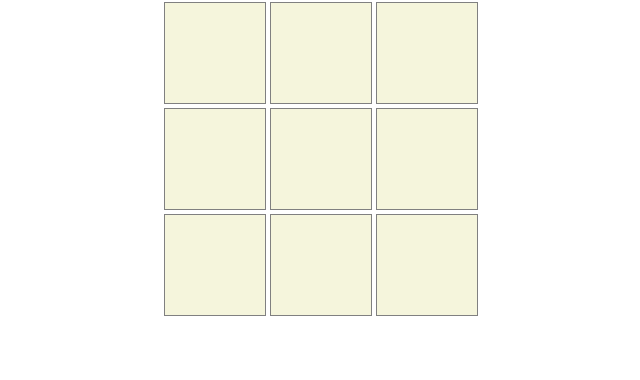
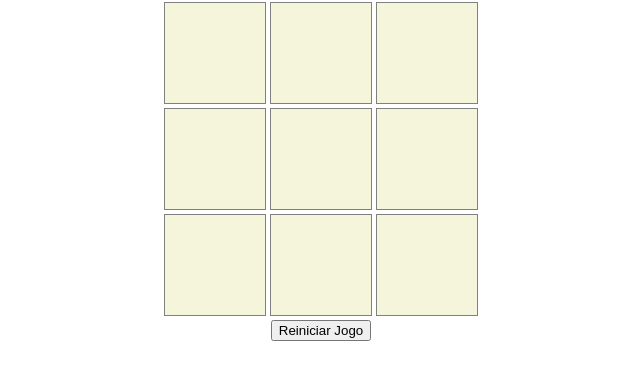
Before and after one commit to thelastklein/Jogo-da-velha, a plain HTML site: page Projeto Jogo da Velha/index.html in a window 1280 px wide. Shown: the part 78-458 px from the top of the page, without its empty margins (319-959 px from the left). Drawn offline with Linux system fonts and the light colour scheme.

Commit message:
Adicionado botão reset

```diff
--- a/Projeto Jogo da Velha/index.html
+++ b/Projeto Jogo da Velha/index.html
@@ -28,6 +28,8 @@
 
 </div>
 
+<button class="reset" onclick="resetGame()">Reiniciar Jogo</button>
+
 <body>
 
 <script src="game.js"></script>
--- a/Projeto Jogo da Velha/interface.js
+++ b/Projeto Jogo da Velha/interface.js
@@ -29,7 +29,22 @@ function updateSquares(){
         let symbol = board[position];
 
         if (symbol !=''){
-            square.innerHTML = `<div class ='${symbol}'> </div>`
+            square.innerHTML = `<div id="lg" class ='${symbol}'> </div>`
         }
     })
 }
+
+
+function resetGame(){
+
+    gameOver = false;
+    board = ['','','','','','','','',''];
+
+    let squares = document.querySelectorAll(".square")
+
+    squares.forEach((square) =>{
+        document.getElementById("lg").remove();
+    })
+
+    playerTime = 0;
+}
```
